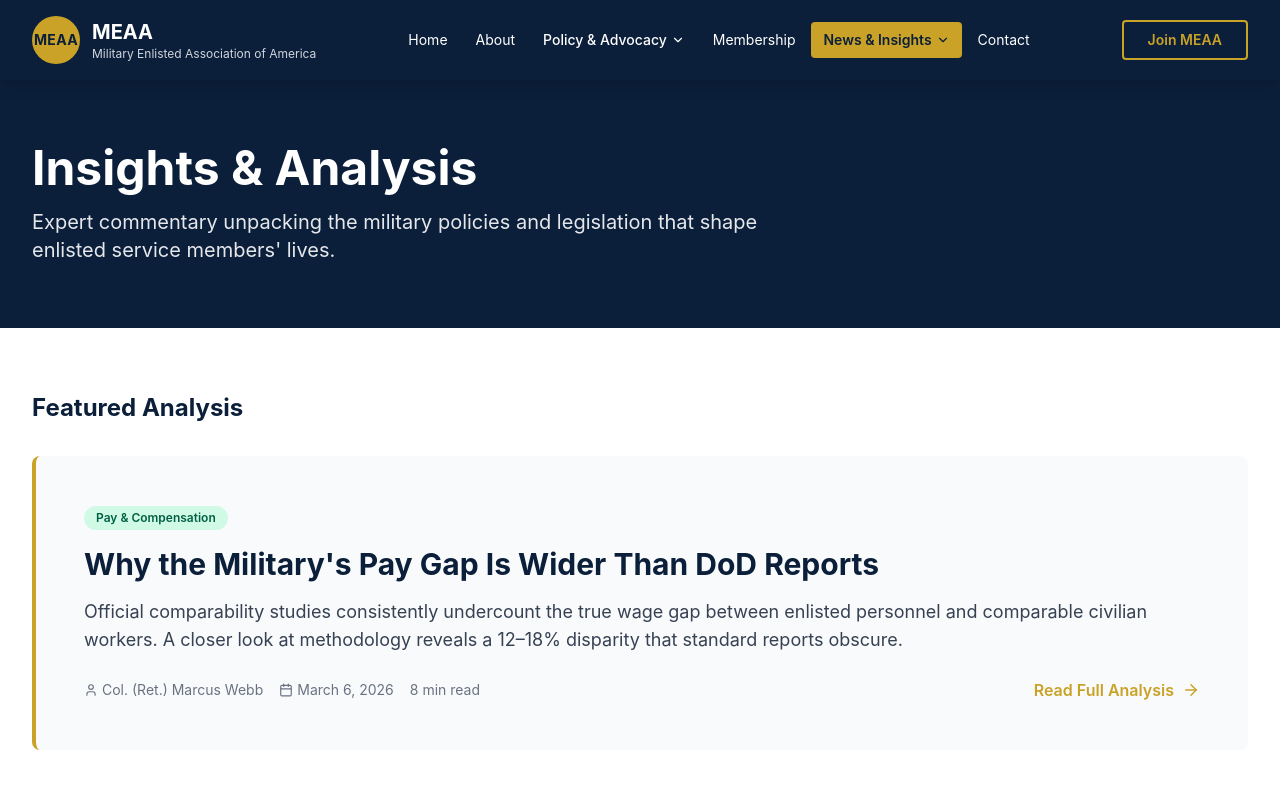
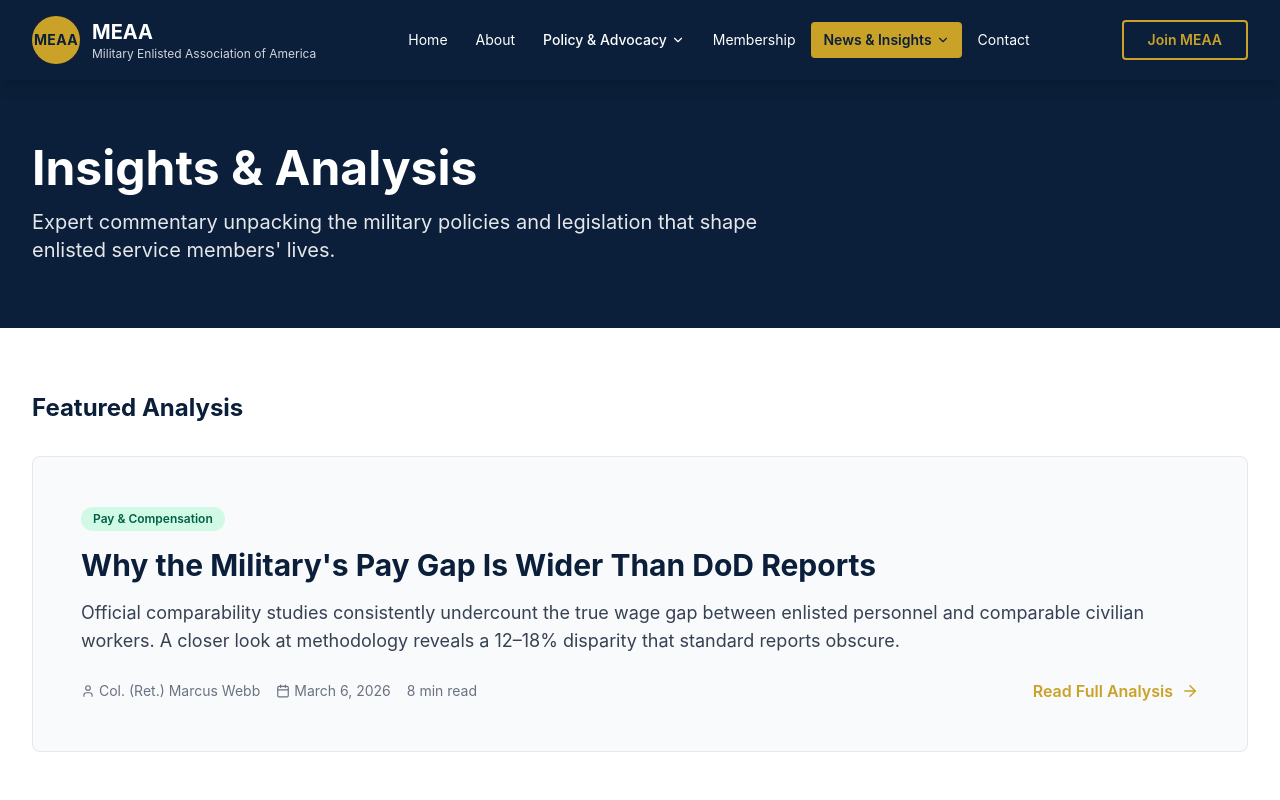
Before and after one commit to DarkEyeDP/Meaa, a React (Vite) app: page /Meaa/insights in a window 1280 px wide. Shown: the top 800 px of the page. Built offline with nearby package versions, Linux system fonts and the light colour scheme.

Commit message:
styling change

```diff
--- a/src/app/pages/InsightsPage.tsx
+++ b/src/app/pages/InsightsPage.tsx
@@ -84,7 +84,7 @@ export function InsightsPage() {
       <section className="py-16 bg-white">
         <div className="max-w-7xl mx-auto px-4 sm:px-6 lg:px-8">
           <h2 className="text-2xl font-bold text-[#0B1F3A] mb-8">Featured Analysis</h2>
-          <div className="bg-gray-50 rounded-lg p-8 md:p-12 border-l-4 border-[#C9A227]">
+          <div className="bg-gray-50 rounded-lg p-8 md:p-12 border border-gray-200">
             <span className={`inline-block px-3 py-1 rounded-full text-xs font-semibold mb-4 ${categoryColors[featured.category]}`}>
               {featured.category}
             </span>
```
